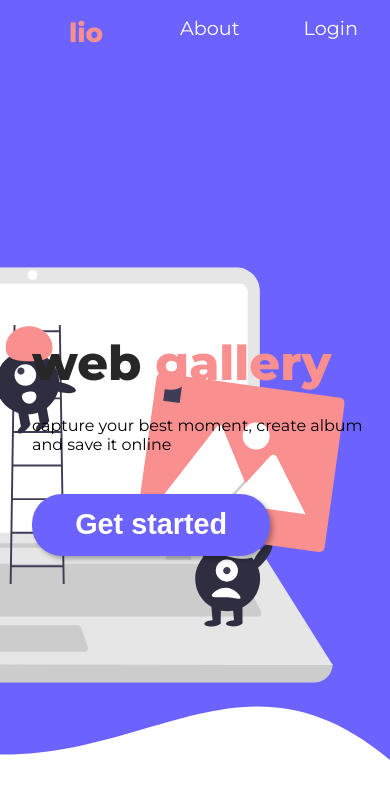
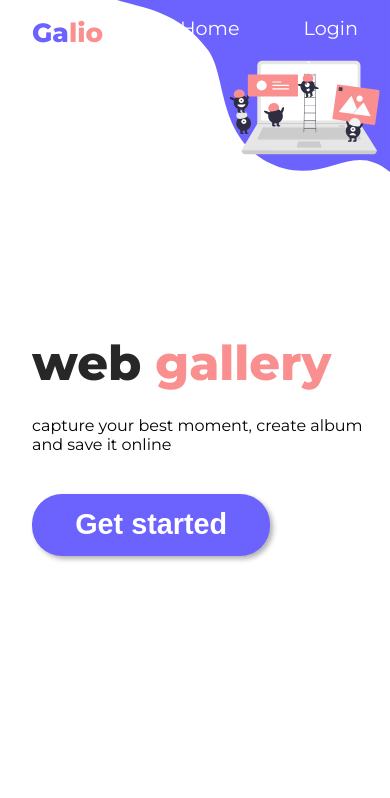
Before and after one commit to GunawanAhmad/Gallery-Web, a Vue app in the folder frontend/: page /#/ in a window 390 px wide. Shown: the top 798 px of the page. Built offline with nearby package versions, Linux system fonts and the light colour scheme.

Commit message:
add about page and fix responsiveness

```diff
--- a/frontend/public/sass/home.scss
+++ b/frontend/public/sass/home.scss
@@ -7,12 +7,17 @@
         position: absolute;
         top: 0;
         right: 0;
+        left: 0;
         // border: 1px solid red;
-        height: 100%;
+        // height: 100%;
+        // width: 100%;
         z-index: -10;
 
         img {
-            height: 90%;
+            width: 70%;
+            // border: 1px solid red;
+            position: absolute;
+            right: 0;
         }
     }
 
@@ -75,6 +80,8 @@
         flex-direction: column;
         align-items: flex-start;
 
+
+
         h1 {
             color: $secondary-color;
             margin-bottom: 1.5rem;
--- a/frontend/public/sass/mixin.scss
+++ b/frontend/public/sass/mixin.scss
@@ -18,7 +18,7 @@
         bottom: $bottom;
         height: 3px;
         background-color: $primary-color;
-        width: 0%;
+        width: 0;
         transition: width 250ms ease;
     }
     &:hover:before {
--- a/frontend/src/views/Home.vue
+++ b/frontend/src/views/Home.vue
@@ -8,18 +8,25 @@
         <li class="logo">
           <h1>Ga<span>lio</span></h1>
         </li>
-        <li>About</li>
+        <li v-if="isAboutPage" @click="isAboutPage = !isAboutPage">About</li>
+        <li v-else @click="isAboutPage = !isAboutPage">Home</li>
         <li><router-link to="/login">Login</router-link> </li>
       </ul>
     </nav>
     <main>
-      <h1>
+
+
+        <h1>
         web <span> gallery</span>
       </h1>
-      <p>capture your best moment, create album  <br>
+
+      <p v-if="isAboutPage" >Galio is web App where you can put your picture into an albums. <br>
+      You can keep your albums private or you can make it public so people can see it</p>
+      <p v-else>capture your best moment, create album  <br>
           and save it online
       </p>
       <button class="btn">Get started</button>
+
     </main>
   </div>
 </template>
@@ -29,7 +36,11 @@
 
 
 export default {
-
+  data() {
+    return {
+      isAboutPage : false
+    }
+  }
 
 }
 </script>
```
